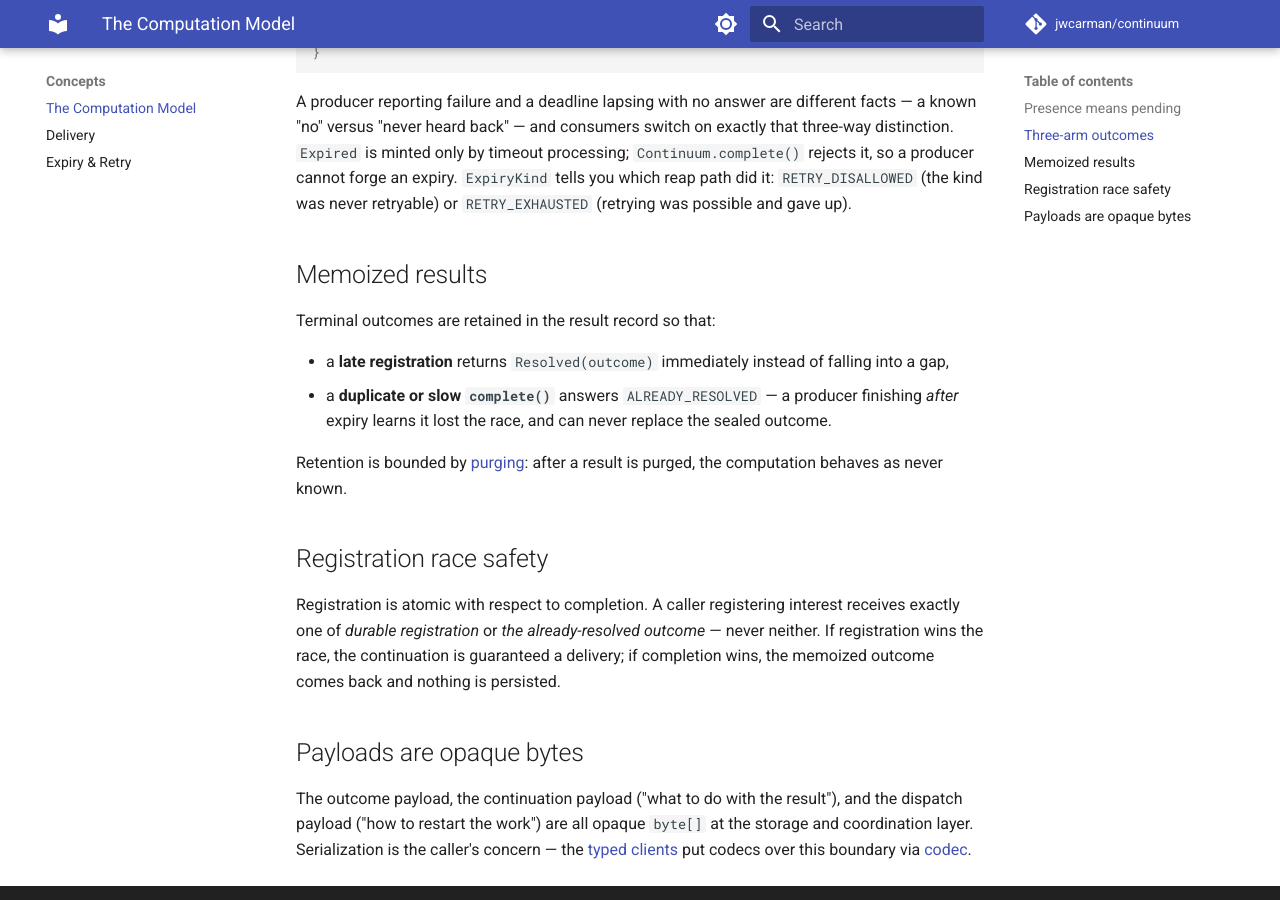
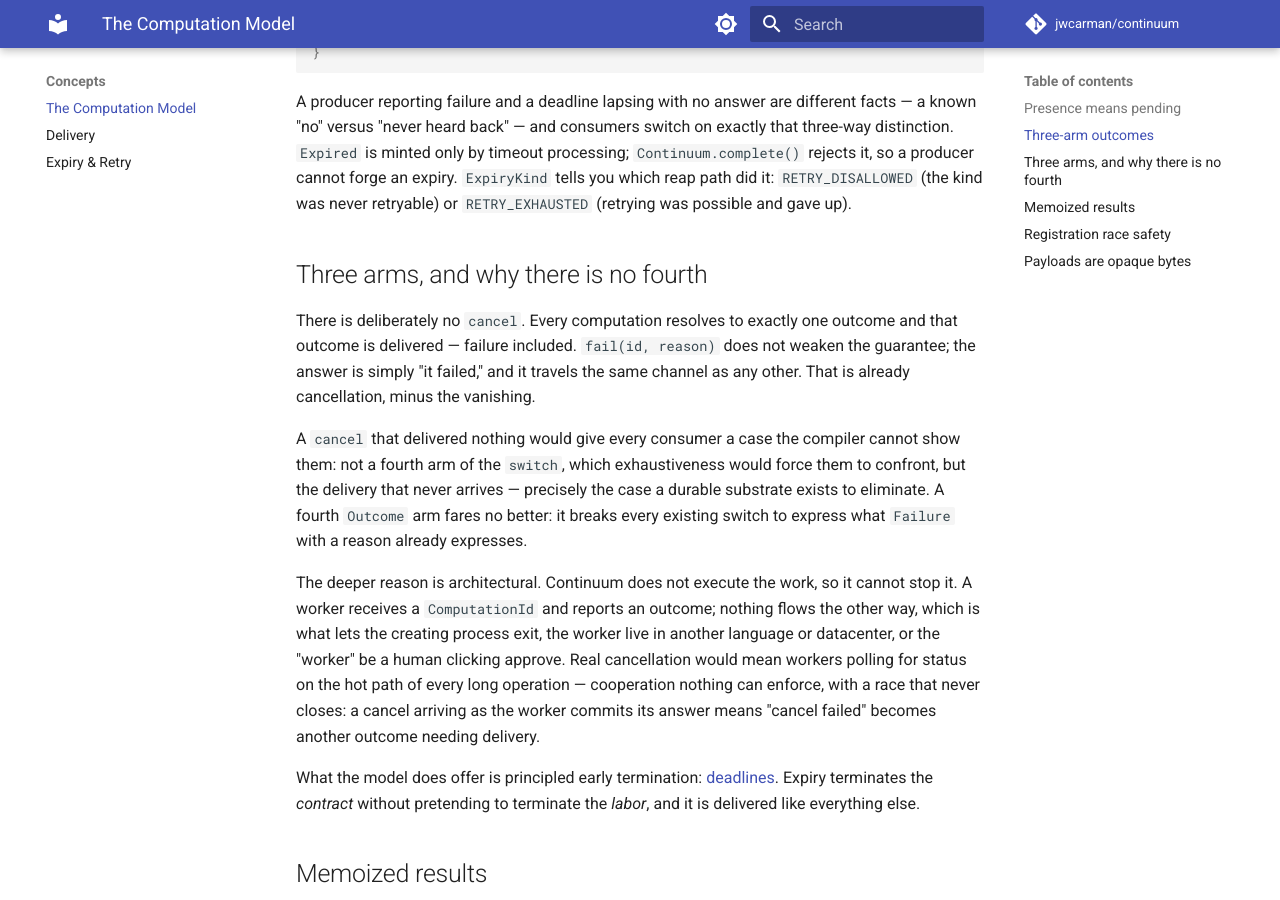
Before and after one commit to jwcarman/continuum, an MkDocs documentation site: the page built from docs/concepts/model.md, in a window 1280 px wide and 900 px high, scrolled down 977 px. Built offline with MkDocs 1.6.1 and Material for MkDocs 9.7.7, drawn with Linux system fonts in a browser that asks for light colours; comment, search, counter and statistics services are not loaded.

Commit message:
docs: record why there is no cancel
Every computation resolves to exactly one delivered outcome; fail(id, reason)
is already cancellation minus the vanishing. A cancel that delivered nothing
would hand consumers a case the compiler cannot show them, and real
cancellation would require workers to poll — inverting a model whose whole
point is that nothing flows back to the worker.

Co-Authored-By: Claude Opus 5 (1M context) <noreply@anthropic.com>
Claude-Session: https://claude.ai/code/session_01PDjudEYAVcpjSPWrKFjLXi

```diff
--- a/docs/concepts/model.md
+++ b/docs/concepts/model.md
@@ -49,6 +49,34 @@ forge an expiry. `ExpiryKind` tells you which reap path did it:
 `RETRY_DISALLOWED` (the kind was never retryable) or `RETRY_EXHAUSTED`
 (retrying was possible and gave up).
 
+## Three arms, and why there is no fourth
+
+There is deliberately no `cancel`. Every computation resolves to exactly one
+outcome and that outcome is delivered — failure included. `fail(id, reason)`
+does not weaken the guarantee; the answer is simply "it failed," and it
+travels the same channel as any other. That is already cancellation, minus
+the vanishing.
+
+A `cancel` that delivered nothing would give every consumer a case the
+compiler cannot show them: not a fourth arm of the `switch`, which
+exhaustiveness would force them to confront, but the delivery that never
+arrives — precisely the case a durable substrate exists to eliminate. A
+fourth `Outcome` arm fares no better: it breaks every existing switch to
+express what `Failure` with a reason already expresses.
+
+The deeper reason is architectural. Continuum does not execute the work, so
+it cannot stop it. A worker receives a `ComputationId` and reports an outcome;
+nothing flows the other way, which is what lets the creating process exit, the
+worker live in another language or datacenter, or the "worker" be a human
+clicking approve. Real cancellation would mean workers polling for status on
+the hot path of every long operation — cooperation nothing can enforce, with a
+race that never closes: a cancel arriving as the worker commits its answer
+means "cancel failed" becomes another outcome needing delivery.
+
+What the model does offer is principled early termination:
+[deadlines](retry.md). Expiry terminates the *contract* without pretending to
+terminate the *labor*, and it is delivered like everything else.
+
 ## Memoized results
 
 Terminal outcomes are retained in the result record so that:
```
